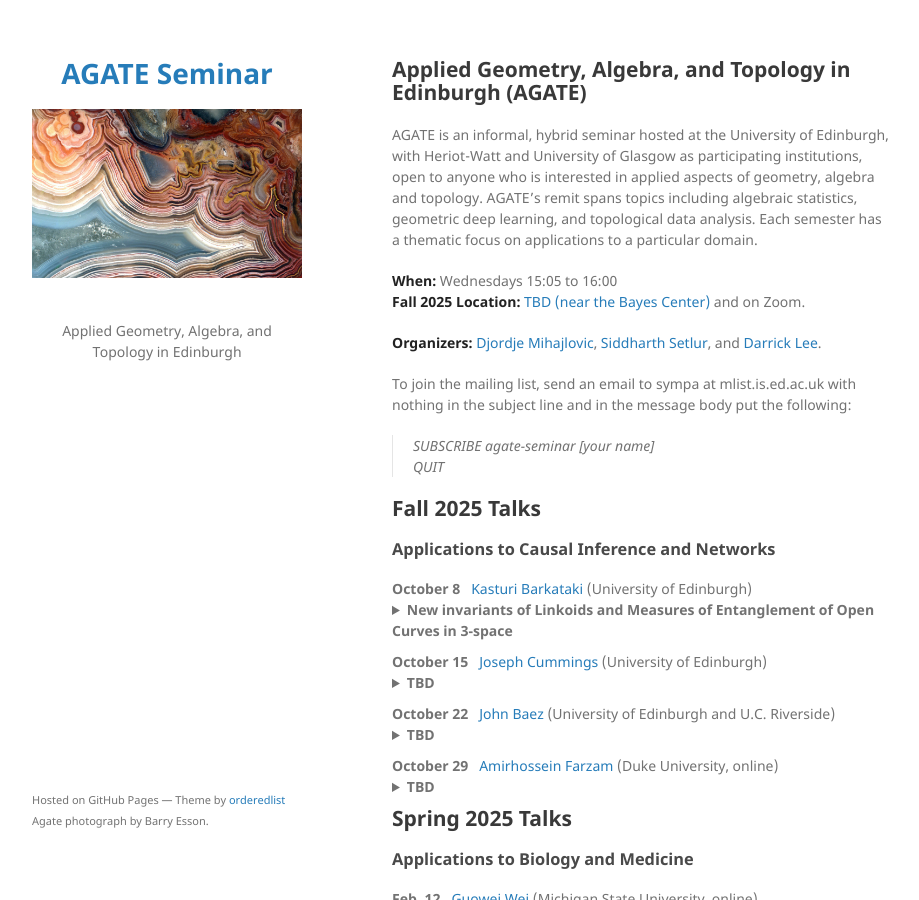
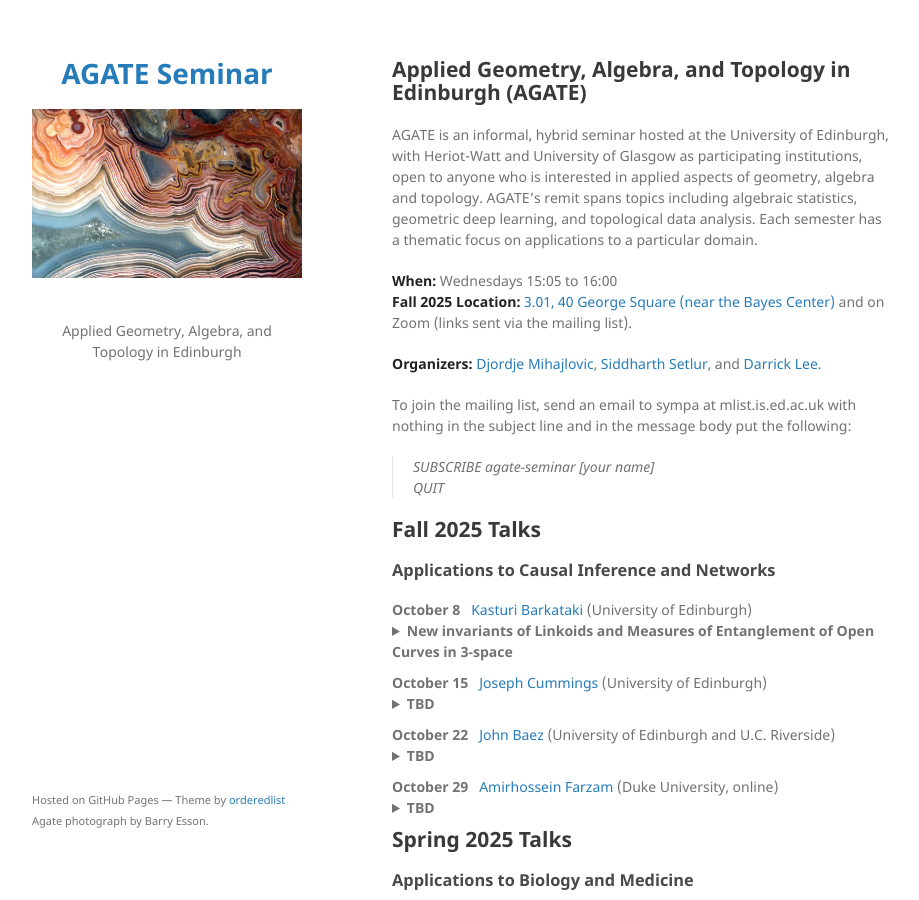
Before and after one commit to agatedinburgh/agatedinburgh.github.io, a Jekyll site: the page built from index.md, in a window 1280 px wide and 900 px high. Shown: the whole window, without its empty margins (178-1097 px from the left). Built offline with Jekyll 4.4.1, drawn with Linux system fonts in a browser that asks for light colours; our own code applies the rules of GitHub Pages for plain Markdown files.

Commit message:
added location

```diff
--- a/index.md
+++ b/index.md
@@ -7,7 +7,7 @@ layout: default
 AGATE is an informal, hybrid seminar hosted at the University of Edinburgh, with Heriot-Watt and University of Glasgow as participating institutions, open to anyone who is interested in applied aspects of geometry, algebra and topology. AGATE's remit spans topics including algebraic statistics, geometric deep learning, and topological data analysis. Each semester has a thematic focus on applications to a particular domain.
 
 **When:** Wednesdays 15:05 to 16:00
-**Fall 2025 Location:** [TBD (near the Bayes Center)](https://maps.app.goo.gl/zvDpZfULBhZHFmYbA) and on Zoom.
+**Fall 2025 Location:** [3.01, 40 George Square (near the Bayes Center)](https://maps.app.goo.gl/uX44YgBUTBNniktF8) and on Zoom (links sent via the mailing list).
 
 **Organizers:** [Djordje Mihajlovic](https://djpm.xyz/), [Siddharth Setlur](https://siddharthsetlur.github.io/), and [Darrick Lee](https://darricklee.com/).
 
```
